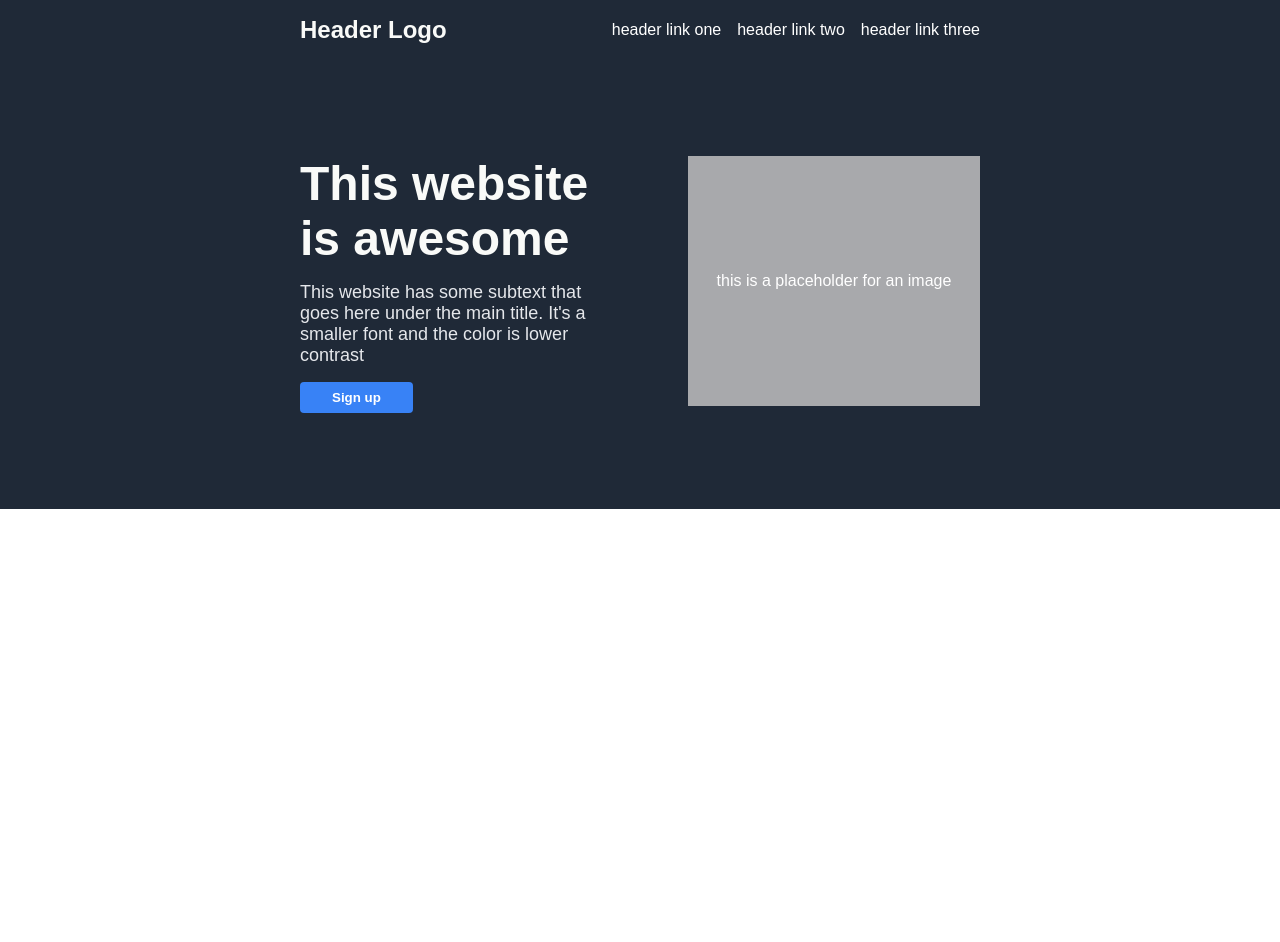
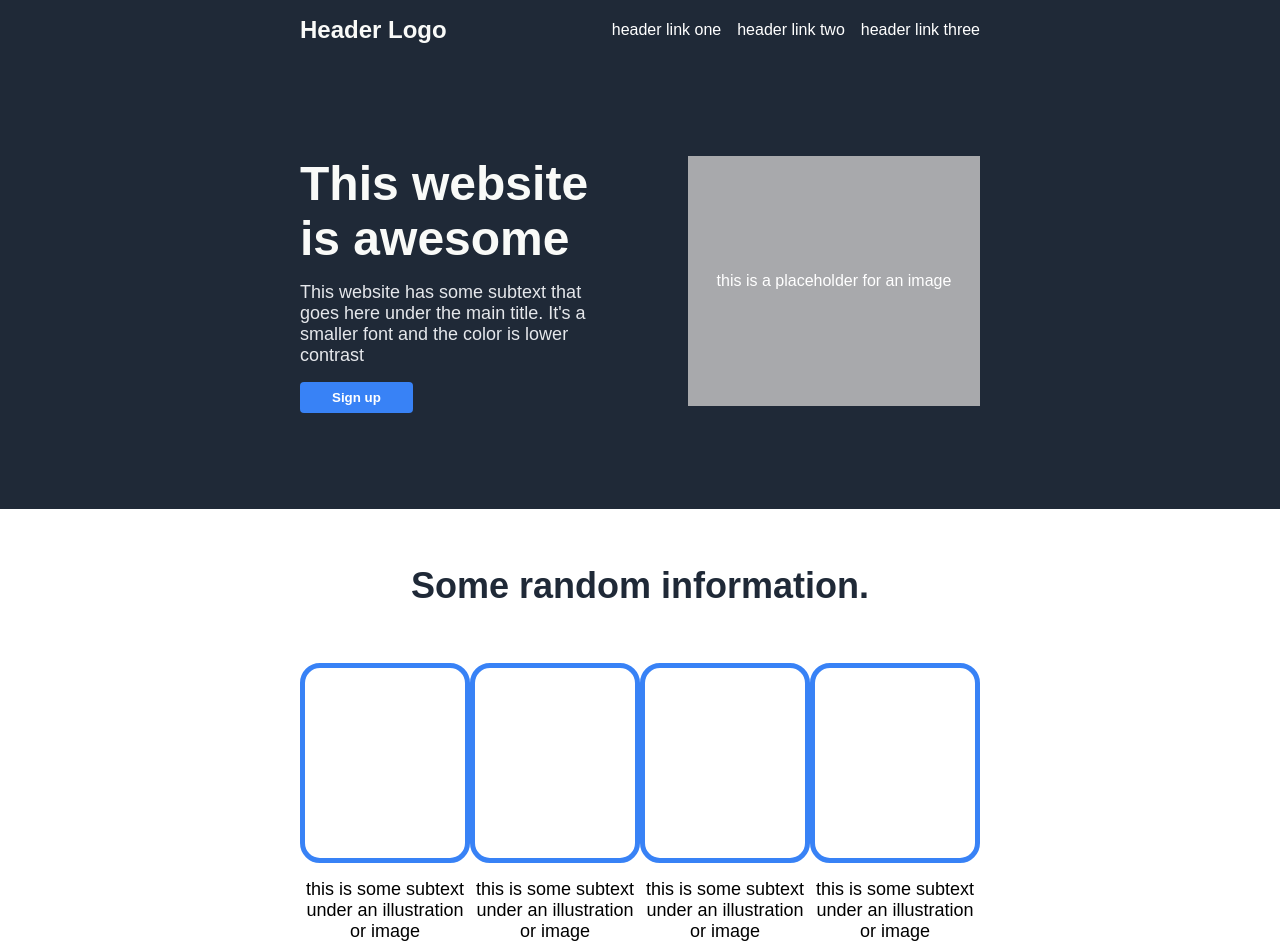
Before and after one commit to samuel-challandes/landing-page, a plain HTML site: page index.html in a window 1280 px wide. Before the commit the page ends 800 px from the top, so only its background shows below. Drawn offline with Linux system fonts and the light colour scheme.

Commit message:
Style information section

```diff
--- a/css/style.css
+++ b/css/style.css
@@ -1,3 +1,7 @@
+* {
+    box-sizing: border-box;
+}
+
 body {
     font-family: Arial, Helvetica, sans-serif;
     margin: 0;
@@ -77,3 +81,42 @@ a {
     font-weight: bold;
     border-radius: 4px;
 }
+
+.information {
+    padding: 0 300px 0;
+}
+
+.information-header {
+    font-size: 36px;
+    font-weight: bolder;
+    color: #1f2937;
+    text-align: center;
+    padding: 56px 0 56px;
+}
+
+.information-container {
+    display: flex;
+    /* gap: 48px; */
+    justify-content: space-around;
+}
+
+/* .information-item {
+    display: flex;
+    flex-direction: column;
+    align-items: center;
+} */
+
+.information-image {
+    border: 5px solid #3882f6;
+    max-width: 200px;
+    height: 200px;
+    border-radius: 20px;
+    margin-bottom: 16px;
+}
+
+.information-subtext {
+    font-size: 18px;
+    text-align: center;
+    max-width: 200px;
+
+}
--- a/index.html
+++ b/index.html
@@ -30,24 +30,32 @@
         </div>
     </div>
 
-    <div class="container">
-        <div class="information">
-            <div class="information-title"></div>
+    <div class="information">
+        <div class="information-header">Some random information.</div>
 
-            <div class="information-image"></div>
-            <div class="information-subtext"></div>
+        <div class="information-container">
+            <div class="information-item">
+                <div class="information-image"></div>
+                <div class="information-subtext">this is some subtext under an illustration or image</div>
+            </div>
 
-            <div class="information-image"></div>
-            <div class="information-subtext"></div>
+            <div class="information-item">
+                <div class="information-image"></div>
+                <div class="information-subtext">this is some subtext under an illustration or image</div>
+            </div>
 
-            <div class="information-image"></div>
-            <div class="information-subtext"></div>
+            <div class="information-item">
+                <div class="information-image"></div>
+                <div class="information-subtext">this is some subtext under an illustration or image</div>
+            </div>
 
-            <div class="information-image"></div>
-            <div class="information-subtext"></div>
+            <div class="information-item">
+                <div class="information-image"></div>
+                <div class="information-subtext">this is some subtext under an illustration or image</div>
+            </div>
         </div>
 
-        <div class="quotes"></div>
+        <div class="quote"></div>
 
         <div class="action"></div>
     </div>
```
